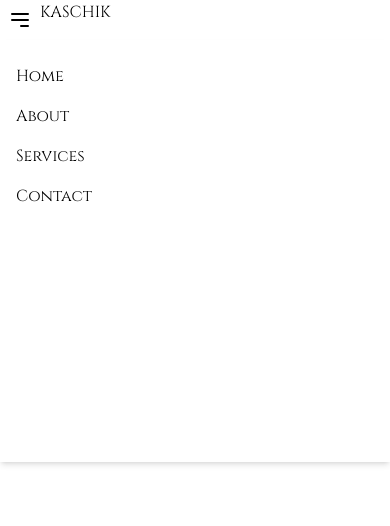
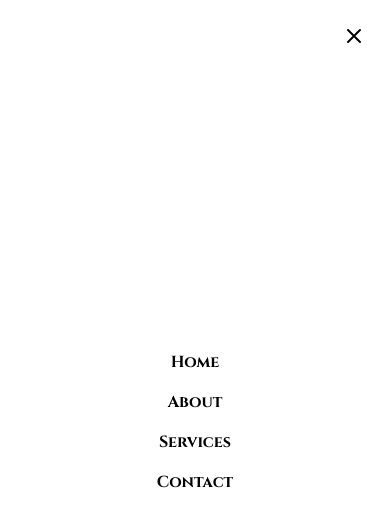
Before and after one commit to pedramjlo/kaschik_store_reactjs, a React (Create React App) app: page / in a window 390 px wide. Both pictures are taken after a click on the button 20 px from the left and 20 px from the top of the page. Shown: the top 526 px of the page. Built offline with nearby package versions, Linux system fonts and the light colour scheme; a web font is replaced by a local one.

Commit message:
added the cart

```diff
--- a/src/components/header/HamMenu.jsx
+++ b/src/components/header/HamMenu.jsx
@@ -23,12 +23,13 @@ const HamburgerMenu = () => {
 
   return (
     <div className="relative" ref={menuRef}>
+
       <button
         className="block md:hidden p-2 rounded focus:outline-none"
         onClick={toggleMenu}
       >
         <svg
-          className="w-6 h-6"
+          className="w-6 h-6 transform rotate-180"
           fill="none"
           stroke="currentColor"
           viewBox="0 0 24 24"
@@ -43,15 +44,36 @@ const HamburgerMenu = () => {
         </svg>
       </button>
 
-      <div className={`absolute left-0 w-full bg-white shadow-md ${isOpen ? 'block' : 'hidden'} md:hidden`} style={{ minHeight: '50vh', minWidth: '100vw' }}>
-        <ul className="flex flex-col p-4">
+
+      <div className={`fixed top-0 left-0 w-full h-full bg-white shadow-md ${isOpen ? 'block' : 'hidden'} md:hidden`}>
+        <button
+          className="absolute top-4 right-4 p-2 rounded focus:outline-none"
+          onClick={toggleMenu}
+        >
+          <svg
+            className="w-6 h-6"
+            fill="none"
+            stroke="currentColor"
+            viewBox="0 0 24 24"
+            xmlns="http://www.w3.org/2000/svg"
+          >
+            <path
+              strokeLinecap="round"
+              strokeLinejoin="round"
+              strokeWidth="2"
+              d="M6 18L18 6M6 6l12 12"
+            />
+          </svg>
+        </button>
+
+        <ul className="flex flex-col p-4 h-full justify-center items-center font-bold">
           <li className="py-2"><a href="#home">Home</a></li>
           <li className="py-2"><a href="#about">About</a></li>
           <li className="py-2"><a href="#services">Services</a></li>
           <li className="py-2"><a href="#contact">Contact</a></li>
         </ul>
+
       </div>
-
     </div>
   );
 };
--- a/src/components/header/Header.jsx
+++ b/src/components/header/Header.jsx
@@ -1,22 +1,22 @@
 import React from 'react';
 
 import HamburgerMenu from './HamMenu';
-
+import ShoppingCart from './ShoppingCart';
 
 
 
 
 const Header = () =>  {
     return(
-        <div className='flex'>
-
-
+        <div className='m-0 py-5 flex justify-evenly  align-middle items-center gap-16'>
 
             <HamburgerMenu />
 
             <div>
-                <span>KASCHIK</span>
+                <a href="/"><span className='text-xl font-bold'>KASCHIK</span></a>
             </div>
+
+            <ShoppingCart />
 
         </div>
     );
--- /dev/null
+++ b/src/components/header/ShoppingCart.jsx
@@ -0,0 +1,22 @@
+import React from 'react';
+
+
+
+
+
+
+const ShoppingCart = () => {
+    return(
+        <div>
+            <svg width="28" height="28" viewBox="0 0 24 24" fill="none" xmlns="http://www.w3.org/2000/svg">
+                <path d="M2 3L2.26491 3.0883C3.58495 3.52832 4.24497 3.74832 4.62248 4.2721C5 4.79587 5 5.49159 5 6.88304V9.5C5 12.3284 5 13.7426 5.87868 14.6213C6.75736 15.5 8.17157 15.5 11 15.5H13M19 15.5H17" stroke="#1C274C" stroke-width="1.5" stroke-linecap="round"/>
+                <path d="M7.5 18C8.32843 18 9 18.6716 9 19.5C9 20.3284 8.32843 21 7.5 21C6.67157 21 6 20.3284 6 19.5C6 18.6716 6.67157 18 7.5 18Z" stroke="#1C274C" stroke-width="1.5"/>
+                <path d="M16.5 18.0001C17.3284 18.0001 18 18.6716 18 19.5001C18 20.3285 17.3284 21.0001 16.5 21.0001C15.6716 21.0001 15 20.3285 15 19.5001C15 18.6716 15.6716 18.0001 16.5 18.0001Z" stroke="#1C274C" stroke-width="1.5"/>
+                <path d="M5 6H8M5.5 13H16.0218C16.9812 13 17.4609 13 17.8366 12.7523C18.2123 12.5045 18.4013 12.0636 18.7792 11.1818L19.2078 10.1818C20.0173 8.29294 20.4221 7.34853 19.9775 6.67426C19.5328 6 18.5054 6 16.4504 6H12" stroke="#1C274C" stroke-width="1.5" stroke-linecap="round"/>
+            </svg>
+        </div>
+    );
+};
+
+
+export default ShoppingCart;
--- a/tailwind.config.js
+++ b/tailwind.config.js
@@ -6,6 +6,7 @@ module.exports = {
     extend: {
       colors: {
         'custom-gray': '#F7F7F7',
+        'custom-beige': '#FFF8DC',
       }
     },
   },
```
Also changed, not shown: src/components/header/cart-large-2-svgrepo-com.svg (added).
